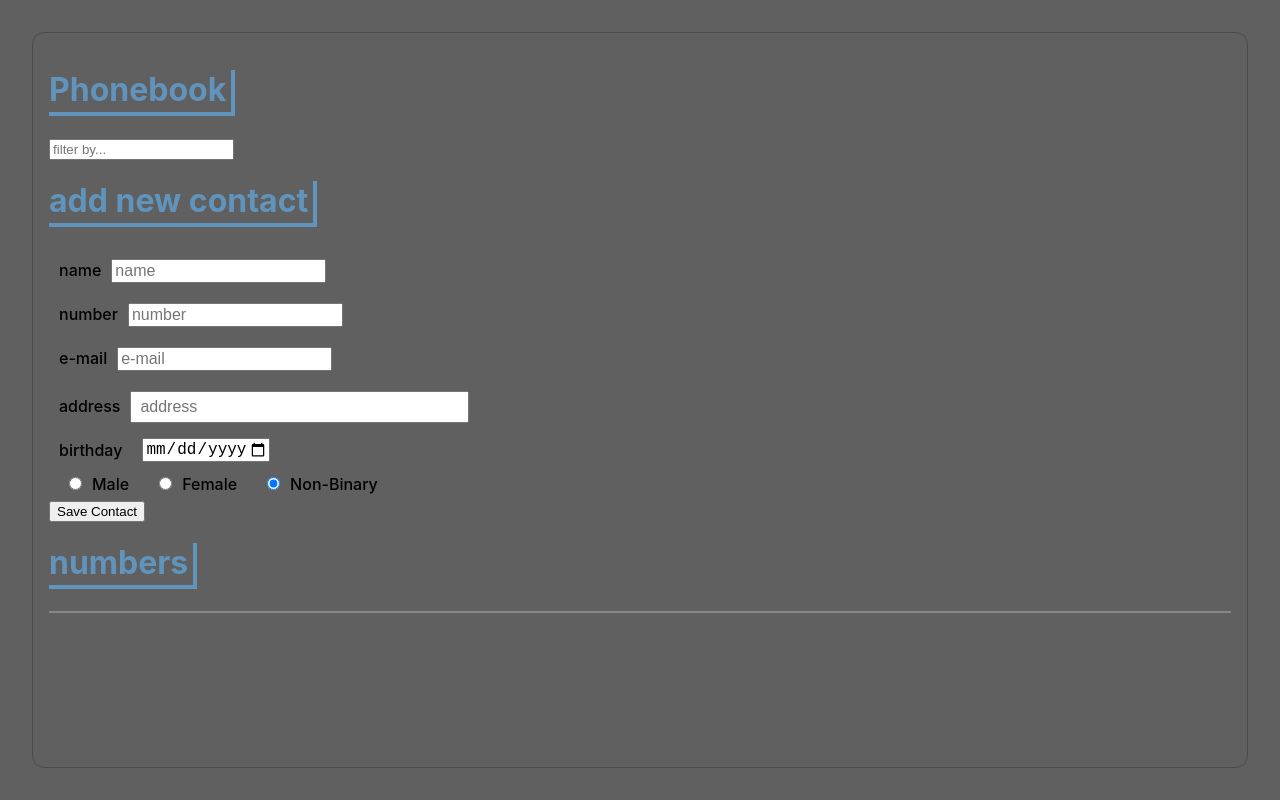
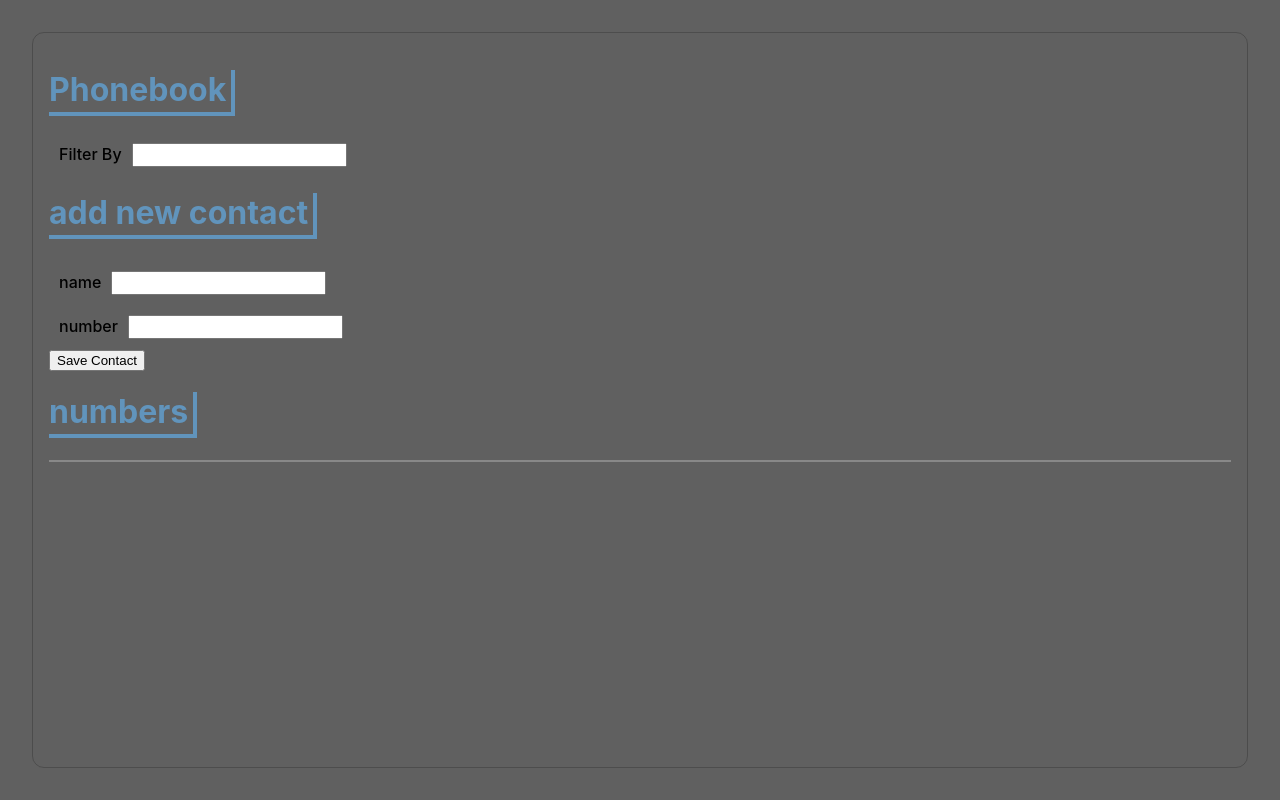
Before and after one commit to purrrplelipton/phonebook_frontend, a React (Create React App) app: page / in a window 1280 px wide. Built offline with nearby package versions, Linux system fonts and the light colour scheme; no server answers.

Commit message:
first commit: rollback to working err functions

```diff
--- a/src/App.js
+++ b/src/App.js
@@ -10,10 +10,6 @@ const App = () => {
   const [persons, setPersons] = useState([]);
   const [name, setName] = useState("");
   const [number, setNumber] = useState("");
-  const [email, setEmail] = useState("");
-  const [address, setAddress] = useState("");
-  const [birthdate, setBirthdate] = useState("");
-  const [gender, setGender] = useState("non-binary");
   const [filterQuery, setFilterQuery] = useState("");
   const [errorMessage, setErrorMessage] = useState({
     success: null,
@@ -87,12 +83,6 @@ const App = () => {
       const personObject = {
         name: name,
         number: number,
-        email: email,
-        address: address,
-        birthdate: birthdate,
-        gender: gender,
-        id: persons.length + 1,
-        date: new Date(),
       };
       personsService
         .create(personObject)
@@ -104,10 +94,6 @@ const App = () => {
           });
           setName("");
           setNumber("");
-          setEmail("");
-          setAddress("");
-          setBirthdate("");
-          setGender("non-binary");
           setTimeout(
             () => setErrorMessage({ success: null, message: null }),
             3000
@@ -177,16 +163,15 @@ const App = () => {
 
   const formNameChange = (event) => setName(event.target.value);
   const formNumChange = (event) => setNumber(event.target.value);
-  const formEmailChange = (event) => setEmail(event.target.value);
-  const formAddressChange = (event) => setAddress(event.target.value);
-  const formBirthdateChange = (event) => setBirthdate(event.target.value);
-  const formGenderChange = (value) => setGender(value);
 
   return (
     <Aux>
       <h1>Phonebook</h1>
       <Notification message={errorMessage} />
-      <input placeholder="filter by..." onChange={changeFilterQuery} />
+      <label>
+        Filter By
+        <input onChange={changeFilterQuery} value={filterQuery} />
+      </label>
       <h1>add new contact</h1>
       <Form
         submit={submitHandler}
@@ -194,14 +179,6 @@ const App = () => {
         nameChange={formNameChange}
         number={number}
         numChange={formNumChange}
-        email={email}
-        emailChange={formEmailChange}
-        address={address}
-        addressChange={formAddressChange}
-        birthdate={birthdate}
-        birthdateChange={formBirthdateChange}
-        gender={gender}
-        genderChange={formGenderChange}
       />
       <h1>numbers</h1>
       <div className="phonebook-entries">
--- a/src/components/Form/Form.js
+++ b/src/components/Form/Form.js
@@ -1,9 +1,6 @@
 import React from "react";
 
-const Form = (props) => {
-  const current = new Date().toISOString().split("T")[0];
-
-  return (
+const Form = (props) => (
   <form onSubmit={props.submit}>
     <div>
       <label>
@@ -11,7 +8,6 @@ const Form = (props) => {
         <input
           name="phonebookEntry"
           htmlFor="name"
-            placeholder="name"
           value={props.name}
           onChange={props.nameChange}
         />
@@ -23,84 +19,13 @@ const Form = (props) => {
         <input
           name="phonebookEntry"
           htmlFor="number"
-            placeholder="number"
           value={props.number}
           onChange={props.numChange}
         />
       </label>
     </div>
-      <div>
-        <label>
-          e-mail
-          <input
-            type="email"
-            name="phonebookEntry"
-            htmlFor="e-mail"
-            placeholder="e-mail"
-            value={props.email}
-            onChange={props.emailChange}
-          />
-        </label>
-      </div>
-      <div>
-        <label>
-          address
-          <input
-            name="phonebookEntry"
-            htmlFor="address"
-            placeholder="address"
-            value={props.address}
-            onChange={props.addressChange}
-          />
-        </label>
-      </div>
-      <div>
-        <label>birthday</label>
-        <input
-          type="date"
-          name="phonebookEntry"
-          htmlFor="birthday"
-          placeholder="birthday"
-          value={props.birthdate}
-          onChange={props.birthdateChange}
-          max={current}
-        />
-      </div>
-      <div>
-        <label>
-          <input
-            type="radio"
-            name="gender"
-            value="male"
-            onChange={(e) => props.genderChange(e.target.value)}
-            checked={props.gender === "male"}
-          />
-          Male
-        </label>
-        <label>
-          <input
-            type="radio"
-            name="gender"
-            value="female"
-            onChange={(e) => props.genderChange(e.target.value)}
-            checked={props.gender === "female"}
-          />
-          Female
-        </label>
-        <label>
-          <input
-            type="radio"
-            name="gender"
-            value="non-binary"
-            onChange={(e) => props.genderChange(e.target.value)}
-            checked={props.gender === "non-binary"}
-          />
-          Non-Binary
-        </label>
-      </div>
     <button type="submit">Save Contact</button>
   </form>
 );
-};
 
 export default Form;
--- a/src/index.css
+++ b/src/index.css
@@ -45,12 +45,12 @@ form div {
   align-items: center;
 }
 
-form div input {
+input {
   margin: 5px 10px;
   font-size: 1rem;
 }
 
-form div label {
+label {
   font-weight: 500;
   margin: 5px 10px;
 }
```
Lines whose indentation alone changed are shown as unchanged.
